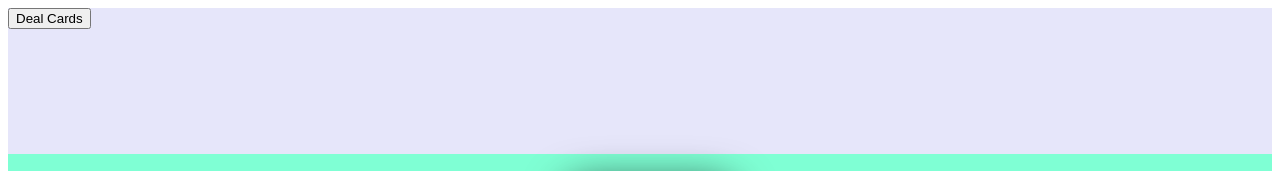
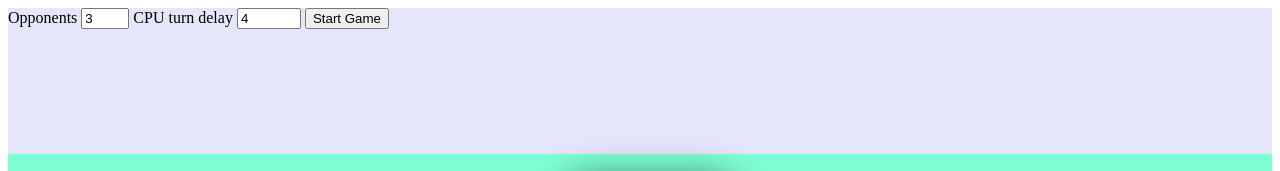
Before and after one commit to Obama360/eis, a plain HTML site: page index.html in a window 1280 px wide. Shown: the top 171 px of the page. Drawn offline with Linux system fonts and the light colour scheme.

Commit message:
Update index.html

```diff
--- a/index.html
+++ b/index.html
@@ -10,7 +10,14 @@
 <body>
     <div id="game">
         <div id="game-top">
-            <button type="button" onclick="DealCards()">Deal Cards</button>
+            <div id="game-startmenu">
+                <label>Opponents </label><input type="number" name="opponentAmount" id="opponentAmount" value="3" min="1" max="9">
+                <label>CPU turn delay </label><input type="number" name="turnDelay" id="turnDelay" value="4" min="0" max="100">
+                <button type="button" onclick="StartGame()">Start Game</button>
+            </div>
+            <div id="game-menu">
+                <button type="button" onclick="StopGame()">End Game</button>
+            </div>
         </div>
         <div id="game-center">
             <div id="game-deck">
```
